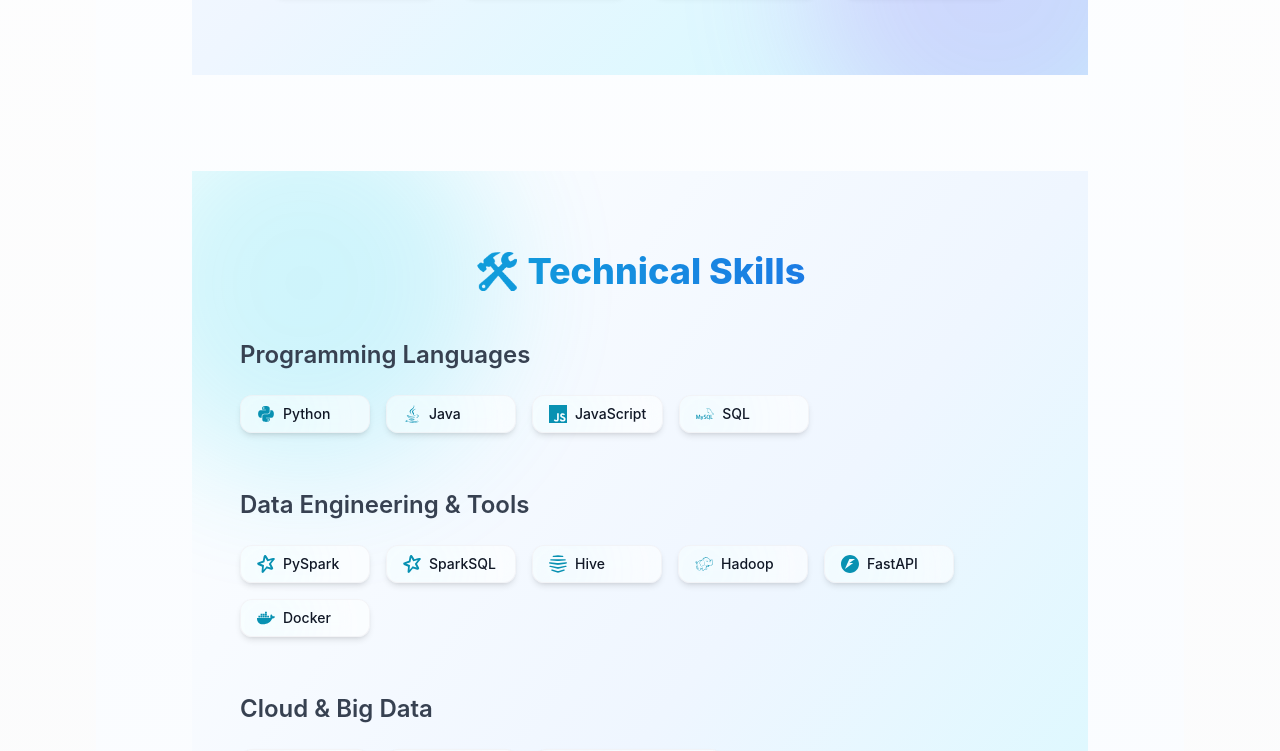
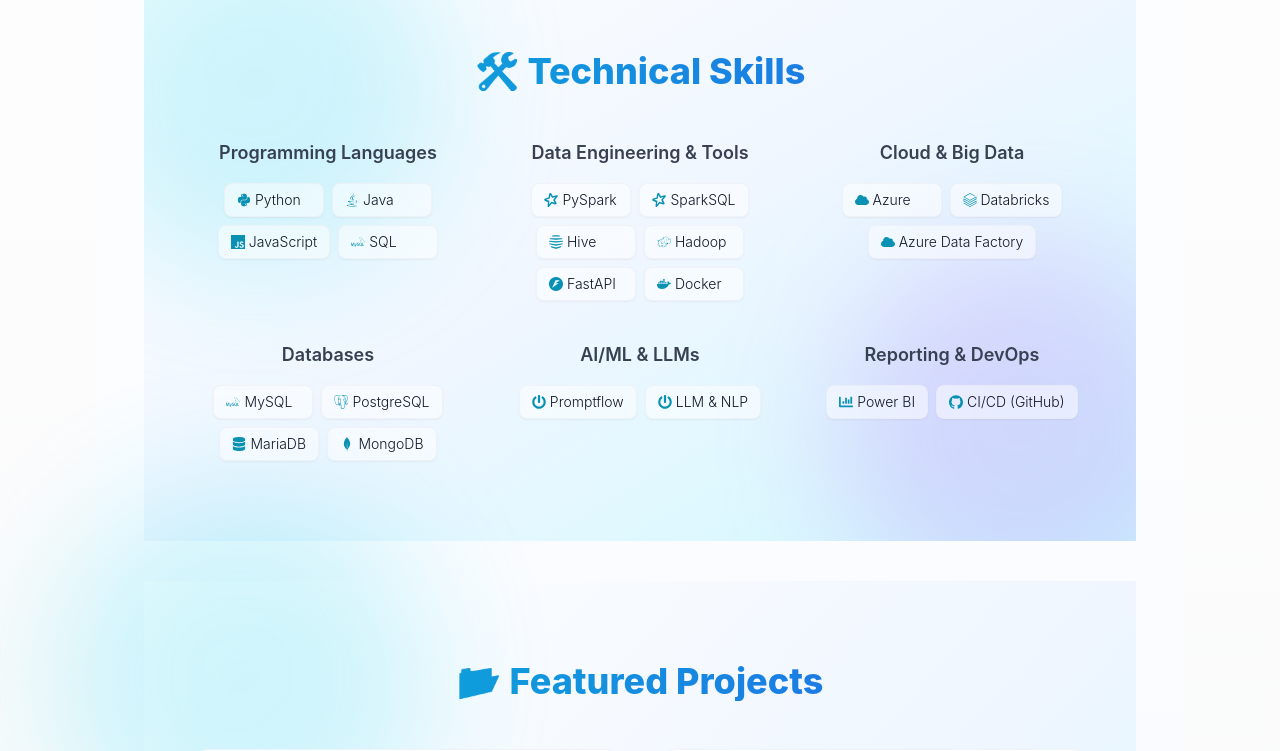
Before and after one commit to VijayVarma26/portfolio-vijayvarma, a React (Vite) app: page / in a window 1280 px wide. Shown: the part 1100-1851 px from the top of the page. Built offline with nearby package versions, Linux system fonts and the light colour scheme.

Commit message:
Refactor Portfolio and Skills components for improved layout and clarity

```diff
--- a/src/Portfolio.tsx
+++ b/src/Portfolio.tsx
@@ -10,7 +10,7 @@
 export default function Portfolio() {
   return (
     <main className="bg-gradient-to-b from-white to-blue-50 dark:from-gray-950 dark:to-gray-900 text-gray-800 dark:text-white font-light min-h-screen">
-      <div className="max-w-7xl mx-auto px-6 md:px-12 lg:px-24 py-16 space-y-24">
+      <div className="max-w-7xl mx-auto px-4 md:px-8 lg:px-12 py-6 space-y-10">
         <Header />
         <About />
         <Skills />
--- a/src/components/Skills.tsx
+++ b/src/components/Skills.tsx
@@ -68,7 +68,7 @@
       transition={{ delay: 0.2 }}
       viewport={{ once: true }}
     >
-      {/* Floating Background */}
+      {/* Floating Background Elements */}
       <div className="absolute top-[-5rem] left-[-5rem] w-96 h-96 bg-cyan-400 opacity-20 rounded-full blur-3xl"></div>
       <div className="absolute bottom-[-5rem] right-[-5rem] w-96 h-96 bg-purple-500 opacity-20 rounded-full blur-3xl"></div>
 
@@ -77,31 +77,24 @@
           🛠️ Technical Skills
         </h2>
 
-        <div className="space-y-14">
+        <div className="grid grid-cols-1 sm:grid-cols-2 lg:grid-cols-3 gap-10">
           {Object.entries(categorizedSkills).map(([category, skills]) => (
             <div key={category}>
-              <h3 className="text-2xl font-semibold text-gray-700 dark:text-gray-300 mb-6">
+              <h3 className="text-lg font-semibold text-center text-gray-700 dark:text-gray-300 mb-4">
                 {category}
               </h3>
-
-              <ul className="flex flex-wrap gap-4">
+              <ul className="flex flex-wrap justify-center gap-2">
                 {skills.map((skill) => (
                   <motion.li
                     key={skill.name}
-                    whileHover={{ y: -3, scale: 1.04 }}
+                    whileHover={{ y: -2, scale: 1.03 }}
                     transition={{ type: "spring", stiffness: 300 }}
-                    className="group relative overflow-hidden flex items-center gap-2 px-4 py-2 rounded-xl bg-white/60 dark:bg-white/10 backdrop-blur-md border border-gray-200/40 dark:border-white/10 shadow-md hover:shadow-lg hover:border-cyan-400 dark:hover:border-cyan-500 transition duration-300 min-w-[130px]"
+                    className="group relative flex items-center gap-1 px-3 py-1.5 rounded-lg bg-white/50 dark:bg-white/10 border border-gray-200/40 dark:border-white/10 shadow-sm hover:shadow-md hover:border-cyan-400 dark:hover:border-cyan-500 transition text-sm min-w-[100px]"
                   >
-                    {/* Glow */}
-                    <div className="absolute -left-4 -top-4 w-20 h-20 bg-cyan-300/10 dark:bg-cyan-400/10 blur-2xl rounded-full group-hover:animate-pulse z-0"></div>
-
-                    {/* Icon */}
-                    <span className="text-lg text-cyan-600 dark:text-cyan-400 relative z-10">
+                    <span className="text-cyan-600 dark:text-cyan-400">
                       {skill.icon}
                     </span>
-
-                    {/* Label */}
-                    <span className="text-sm font-medium text-gray-900 dark:text-white relative z-10">
+                    <span className="text-gray-900 dark:text-white">
                       {skill.name}
                     </span>
                   </motion.li>
```
